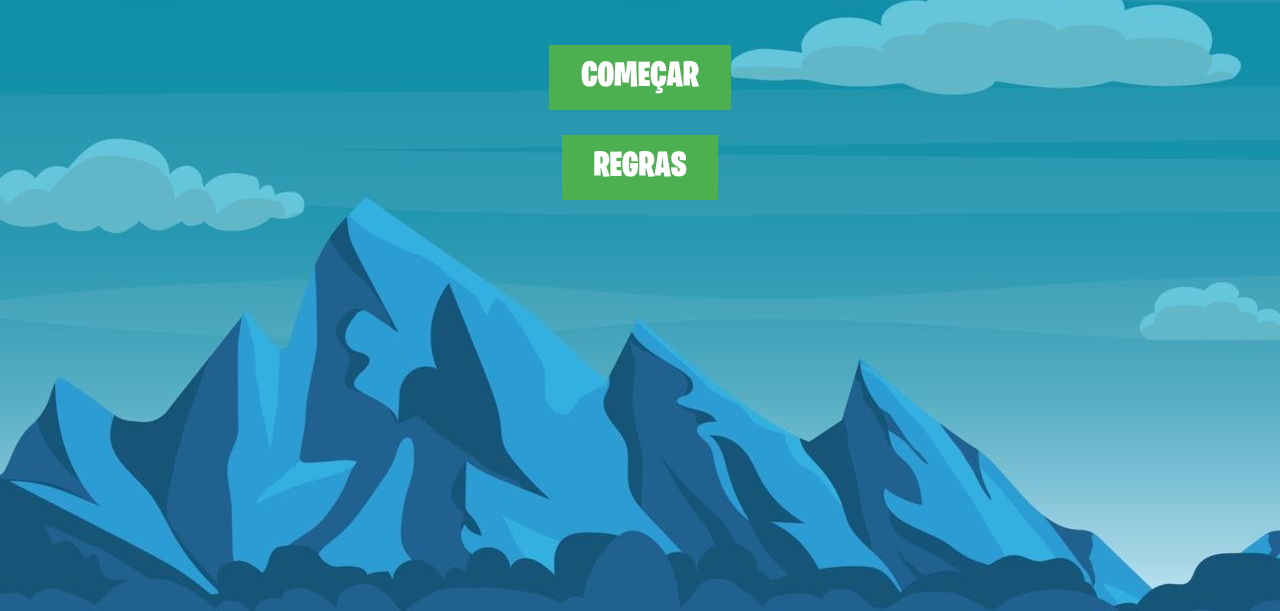
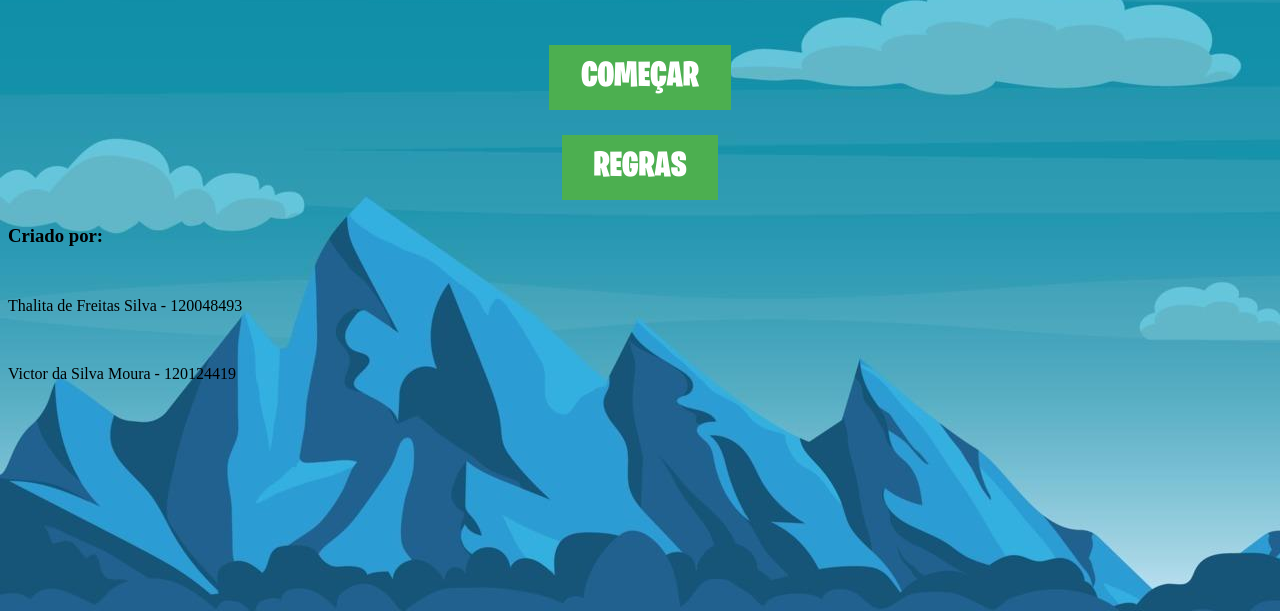
Before and after one commit to thalifreitas/Reversi, a plain HTML site: page index.html in a window 1280 px wide. Shown: the part 189-800 px from the top of the page. Drawn offline with Linux system fonts and the light colour scheme.

Commit message:
Adicionando rodapé na página

```diff
--- a/index.html
+++ b/index.html
@@ -49,5 +49,12 @@
 
         </div>
     </div>
+    <footer>
+        <div class="rodape">
+            <h3>Criado por:</h3>
+            <p id="nomes">Thalita de Freitas Silva - 120048493</p>
+            <p id="nomes">Victor da Silva Moura - 120124419</p>
+        </div>
+      </footer>
 </body>
 </html>
```
